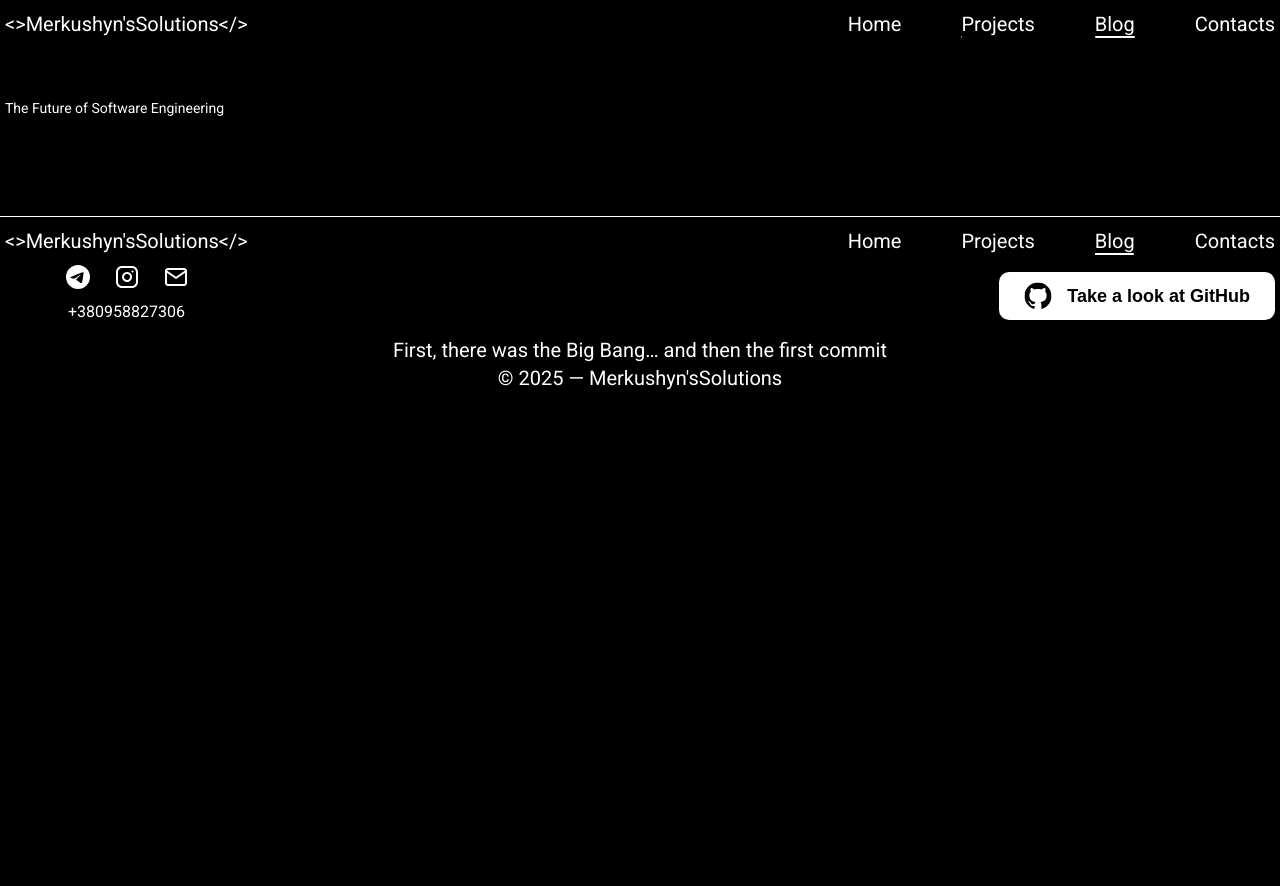
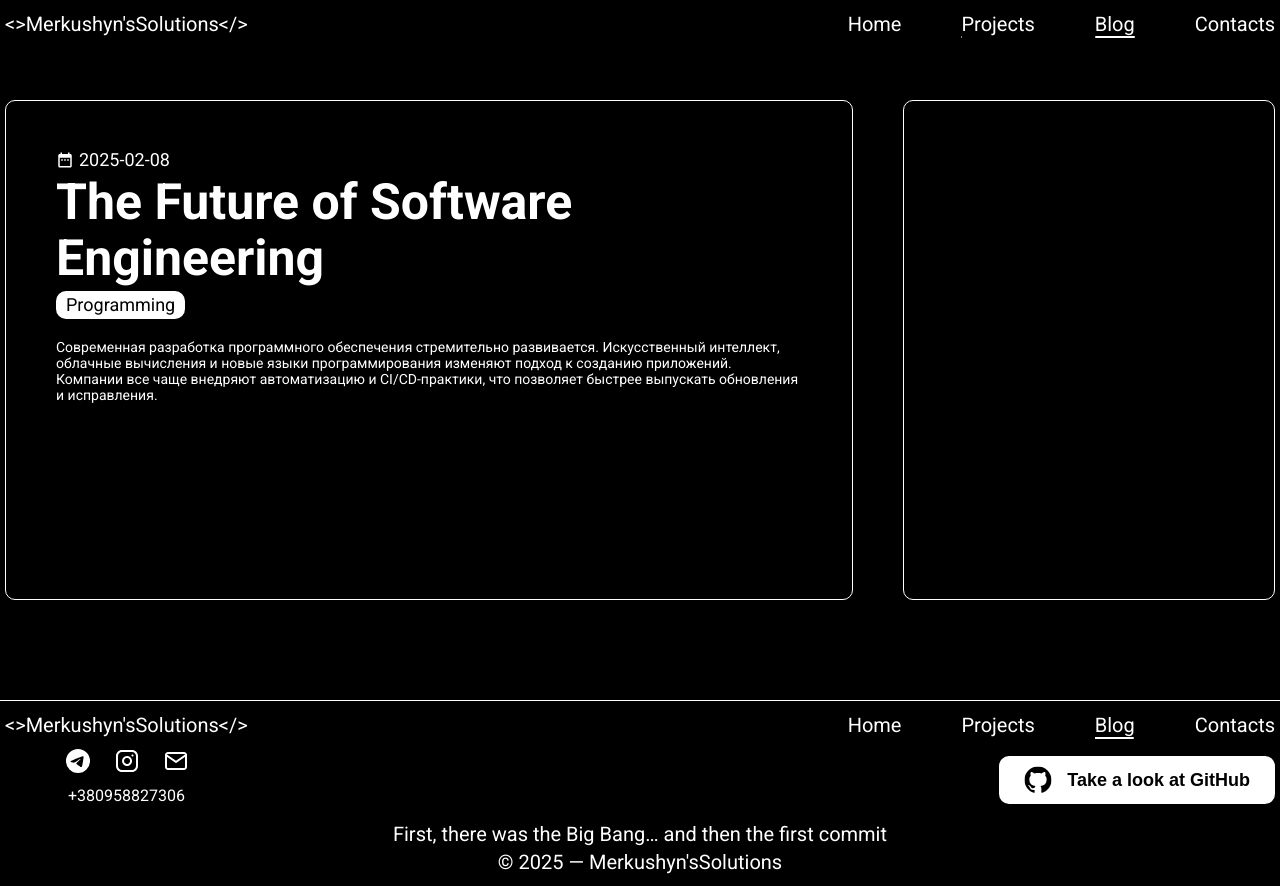
Before and after one commit to ArtemMerkushyn/byMerkushyn, a React (Create React App) app: page /posts/65c3a1b2f7e1a2b3c4d5e6f1 in a window 1280 px wide. Before the commit the page ends 800 px from the top, so only its background shows below. Built offline with nearby package versions, Linux system fonts and the light colour scheme.

Commit message:
worked on the main body on the post page

```diff
--- a/public/db/posts.json
+++ b/public/db/posts.json
@@ -87,7 +87,7 @@
       "_id": "65c3a1b2f7e1a2b3c4d5e6fd",
       "topic": "Programming",
       "title": "Why Functional Programming Matters",
-      "text": " sdfsfsdf sdf dsf sdf sdf sdf sdf dsf sdfdsfs dfsdfds fsd fsdf sd fsd fsd fds fsd fsdf df sd fds fds fsdf ds fs fsdfsdfsdfsdfds fdsfsdfsdf ds fsd fsd fds fsd fsdfsdf dsf fds fdsf sd fsdfds ewf ef ewfwef ewfw wef ewf wef we fwef wfwefwefwefwef wef wefwefwef ewf ewf wef wef ewfewfwef ewf Функциональное программирование помогает писать код, который проще тестировать и сопровождать. Иммутабельность, чистые функции и использование higher-order функций делают код более предсказуемым и устойчивым к ошибкам.",
+      "text": "Печерський район Предславинська 40. Нова видова квартира люкс із сучасним дизайнерським євроремонтом та меблями в ЖК Французький квартал 2. \n\n Загальна площа 54 м, спальня-окрема кімната, вітальня з кухнею їдальні, великий балкон/засклений/ підлоги з підігрівом, квартира повністю мебльована, диван в розкладається, вбудована кухня і вся необхідна побутова техніка, 2 кондиціонери, мікрохвильова піч, підігрів підлоги , фільтри на воду, Бойлер Gorenje , сантехніка Villeroy & Boch, посудомийна та пральна машина, обладнання велика вбиральня та 3 шафи-купе...\n\nЗакрита територія, охорона цілодобово, парковка, вся інфраструктура в ЖК, ТРЦ, Сільпо, Novus, фітнес-центри, кафе та ресторани, закрита територія ЖК з ландшафтом, ст. «Метро Либідська», метро «Палац Україна» – 5 хвилин.",
       "date": "2025-01-27"
     }
 ]
--- a/src/pages/Post/PostPage.jsx
+++ b/src/pages/Post/PostPage.jsx
@@ -1,6 +1,7 @@
 import { useLocation, useParams } from 'react-router-dom';
 import styles from './postpage.module.scss';
 import { useEffect, useState } from 'react';
+import { MdDateRange } from "react-icons/md";
 
 export const PostPage = () => {
     const location = useLocation();
@@ -19,6 +20,13 @@
         }
     }, [_id, post]);
 
+    useEffect(() => {
+        if (post) {
+            console.log(post.text); // Проверяем исходный текст
+            console.log(post.text.split('\n\n')); // Смотрим, правильно ли разбивается
+        }
+    }, [post]);
+
     if (!post) {
         return <p>No post</p>;
     }
@@ -26,7 +34,21 @@
     return (
         <div className={styles.container}>
             <section className={styles.post}>
-                {post.title}
+                <div className={styles.post__body}>
+                    <div className={styles.post__header}>
+                        <div className={styles.post__date}>
+                            <MdDateRange/><span>{post.date}</span>
+                        </div>
+                        <h3 className={styles.post__title}>{post.title}</h3>
+                        <div className={styles.post__topic}>{post.topic}</div>
+                    </div>
+                    <div className={styles.post__text}>
+                        <p style={{ whiteSpace: 'pre-line' }}>{post.text}</p>
+                    </div>
+                </div>
+                <div className={styles.post__recommendations}>
+
+                </div>
             </section>
         </div>
     );
--- a/src/pages/Post/postpage.module.scss
+++ b/src/pages/Post/postpage.module.scss
@@ -9,4 +9,50 @@
 
 .post {
     padding: $padding-section;
+    display: flex;
+    gap: 50px;
+
+    &__body {
+        width: 70%;
+        height: auto;
+        min-height: calc(100vh - 300px);
+        padding: 50px;
+        border: 1px solid $primary-color;
+        border-radius: 10px;
+    }
+
+    &__date {
+        display: flex;
+        align-items: center;
+        gap: 5px;
+        font-size: $font-size-md;
+        line-height: $font-size-md;
+        margin-bottom: 5px;
+    }
+
+    &__title {
+        font-size: $font-size-xxl-md;
+        line-height: calc($font-size-xxl-md + 6px);
+        margin-bottom: 5px;
+    }
+
+    &__topic {
+        display: inline-block;
+        background: $primary-color;
+        border-radius: 10px;
+        padding: 5px 10px;
+        font-size: $font-size-md;
+        line-height: $font-size-md;
+        color: $primary-background;
+        margin-bottom: 20px;
+    }
+
+    &__recommendations {
+        height: auto;
+        min-height: calc(100vh - 300px);
+        width: 30%;
+        padding: 100px;
+        border: 1px solid $primary-color;
+        border-radius: 10px;
+    }
 }
--- a/src/styles/_variables.scss
+++ b/src/styles/_variables.scss
@@ -15,6 +15,7 @@
 $font-size-lg-xxl: 28px;
 $font-size-xl: 34px;
 $font-size-xxl: 44px;
+$font-size-xxl-md: 50px;
 
 // Color
 $primary-color: #FFFFFF;
```
